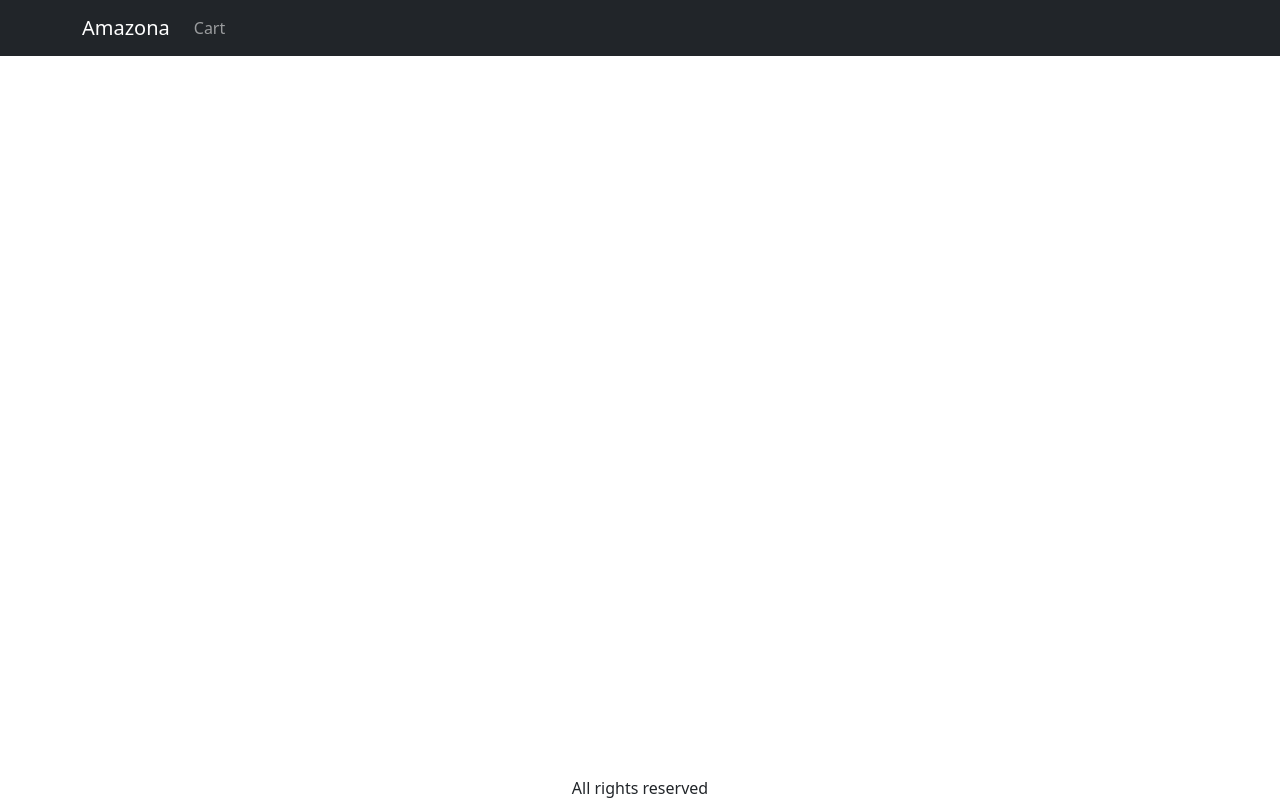
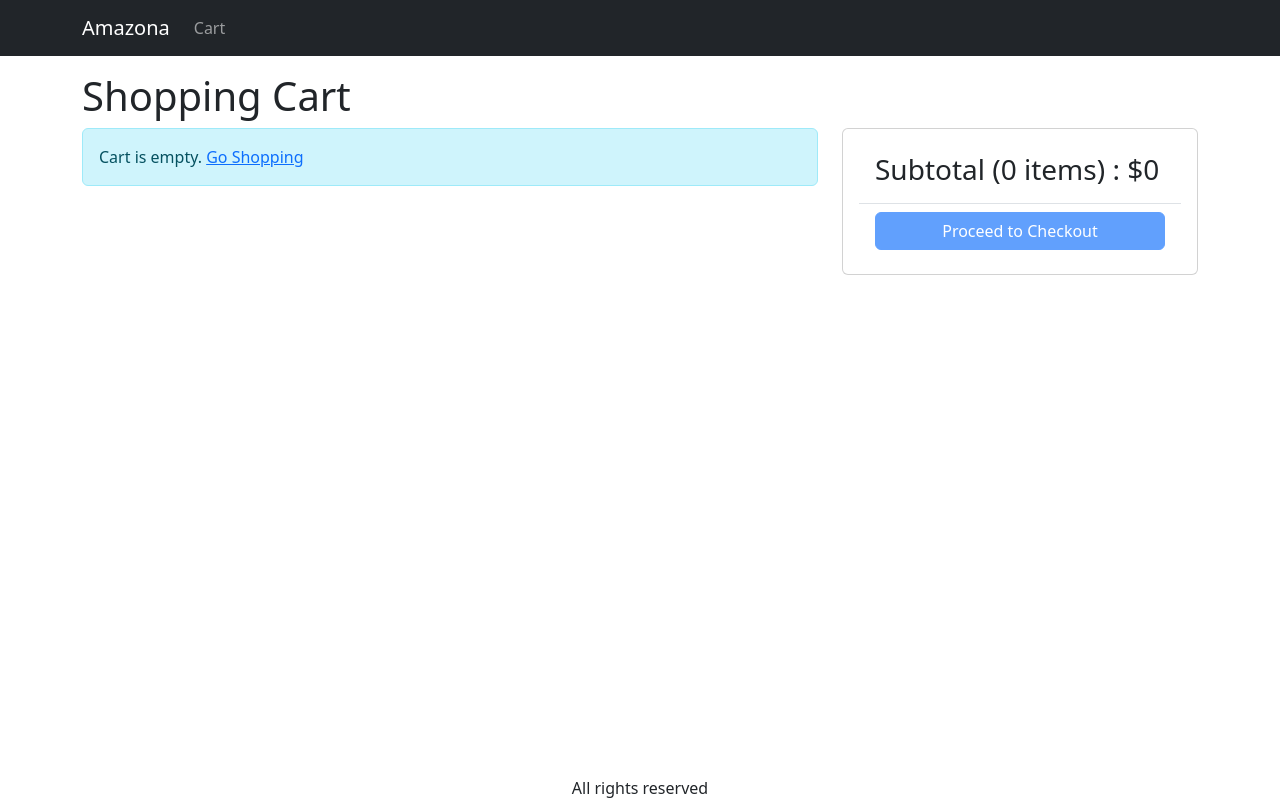
Before and after one commit to QFcode-star/Amazona, a React (Create React App) app in the folder frontend/: page /cart in a window 1280 px wide. Built offline with nearby package versions, Linux system fonts and the light colour scheme.

Commit message:
Create cart screen

```diff
--- a/frontend/src/App.js
+++ b/frontend/src/App.js
@@ -8,6 +8,7 @@
 import { Store } from './Store';
 import Badge from 'react-bootstrap/Badge';
 import Nav from 'react-bootstrap/Nav';
+import CartScreen from './screens/CartScreen';
 
 function App() {
   const { state } = useContext(Store);
@@ -38,6 +39,7 @@
           <Container className="mt-3">
             <Routes>
               <Route path="/product/:slug" element={<ProductScreen />} />
+              <Route path="/cart" element={<CartScreen />} />
               <Route path="/" element={<HomeScreen />} />
             </Routes>
           </Container>
--- a/frontend/src/index.css
+++ b/frontend/src/index.css
@@ -41,3 +41,6 @@
 .img-large {
   max-width: 100%;
 }
+.img-thumbnail {
+  height: 80px;
+}
--- /dev/null
+++ b/frontend/src/screens/CartScreen.js
@@ -0,0 +1,96 @@
+import { useContext } from 'react';
+import { Store } from '../Store';
+import { Helmet } from 'react-helmet-async';
+import Row from 'react-bootstrap/Row';
+import Col from 'react-bootstrap/Col';
+import MessageBox from '../components/MessageBox';
+import ListGroup from 'react-bootstrap/ListGroup';
+import Button from 'react-bootstrap/Button';
+import Card from 'react-bootstrap/Card';
+import { Link } from 'react-router-dom';
+
+export default function CartScreen() {
+  const { state, dispatch: ctxDispatch } = useContext(Store);
+  const {
+    cart: { cartItems },
+  } = state;
+
+  return (
+    <div>
+      <Helmet>
+        <title>Shopping Cart</title>
+      </Helmet>
+      <h1>Shopping Cart</h1>
+      <Row>
+        <Col md={8}>
+          {cartItems.length === 0 ? (
+            <MessageBox>
+              Cart is empty. <Link to="/">Go Shopping</Link>
+            </MessageBox>
+          ) : (
+            <ListGroup>
+              {cartItems.map((item) => (
+                <ListGroup.Item key={item._id}>
+                  <Row className="align-items-center">
+                    <Col md={4}>
+                      <img
+                        src={item.image}
+                        alt={item.name}
+                        className="img-fluid rounded img-thumbnail"
+                      ></img>{' '}
+                      <Link to={`/product/${item.slug}`}>{item.name}</Link>
+                    </Col>
+                    <Col md={3}>
+                      <Button variant="light" disabled={item.quantity === 1}>
+                        <i className="fas fa-minus-circle"></i>
+                      </Button>{' '}
+                      <span>{item.quantity}</span>{' '}
+                      <Button
+                        variant="light"
+                        disabled={item.quantity === item.countInStock}
+                      >
+                        <i className="fas fa-plus-circle"></i>
+                      </Button>
+                    </Col>
+                    <Col md={3}>${item.price}</Col>
+                    <Col md={2}>
+                      <Button variant="light">
+                        <i className="fas fa-trash"></i>
+                      </Button>
+                    </Col>
+                  </Row>
+                </ListGroup.Item>
+              ))}
+            </ListGroup>
+          )}
+        </Col>
+        <Col md={4}>
+          <Card>
+            <Card.Body>
+              <ListGroup variant="flush">
+                <ListGroup.Item>
+                  <h3>
+                    Subtotal ({cartItems.reduce((a, c) => a + c.quantity, 0)}{' '}
+                    items) : $
+                    {cartItems.reduce((a, c) => a + c.price * c.quantity, 0)}
+                  </h3>
+                </ListGroup.Item>
+                <ListGroup.Item>
+                  <div className="d-grid">
+                    <Button
+                      type="button"
+                      variant="primary"
+                      disabled={cartItems.length === 0}
+                    >
+                      Proceed to Checkout
+                    </Button>
+                  </div>
+                </ListGroup.Item>
+              </ListGroup>
+            </Card.Body>
+          </Card>
+        </Col>
+      </Row>
+    </div>
+  );
+}
--- a/frontend/src/screens/ProductScreen.js
+++ b/frontend/src/screens/ProductScreen.js
@@ -1,6 +1,6 @@
 import axios from 'axios';
 import { useContext, useEffect, useReducer } from 'react';
-import { useParams } from 'react-router-dom';
+import { useNavigate, useParams } from 'react-router-dom';
 import Row from 'react-bootstrap/Row';
 import Col from 'react-bootstrap/Col';
 import Card from 'react-bootstrap/Card';
@@ -28,6 +28,7 @@
 };
 
 function ProductScreen() {
+  const navigate = useNavigate();
   const params = useParams();
   const { slug } = params;
   const [{ loading, error, product }, dispatch] = useReducer(reducer, {
@@ -62,6 +63,7 @@
       type: 'CART_ADD_ITEM',
       payload: { ...product, quantity },
     });
+    navigate('/cart');
   };
 
   return loading ? (
@@ -124,7 +126,10 @@
                 {product.countInStock > 0 && (
                   <ListGroup.Item>
                     <div className="d-grid">
-                      <button onClick={addToCartHandler} class="btn-primary">
+                      <button
+                        onClick={addToCartHandler}
+                        className="btn-primary"
+                      >
                         Add to cart
                       </button>
                     </div>
```
Also changed, not shown: 1 other file (tests, documents, lock files or other folders).
